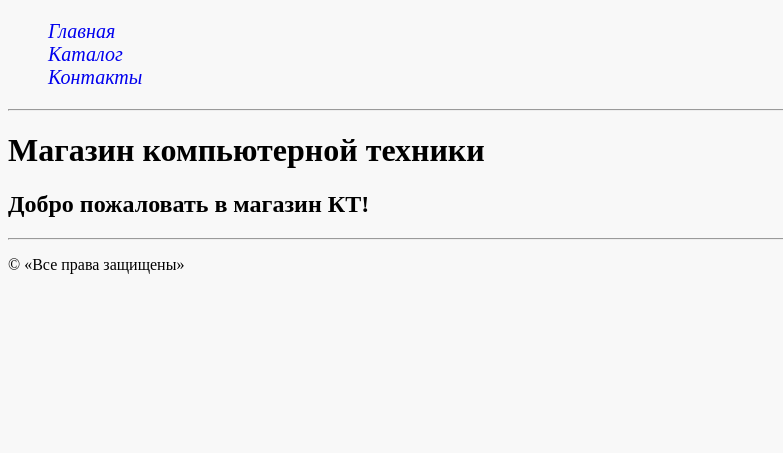
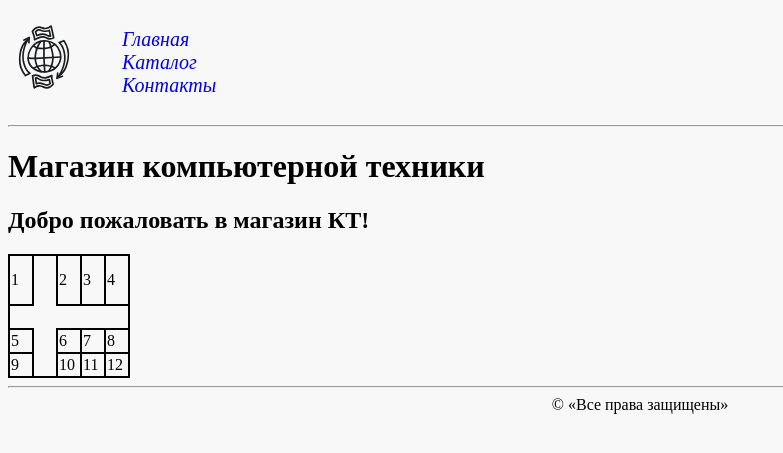
Before and after one commit to Pentix1985/Bush, a PHP site: page / in a window 1280 px wide. Shown: the top 453 px of the page, without its empty margins (0-783 px from the left). Run offline with PHP 8.4, Linux system fonts and the light colour scheme.

Commit message:
Lesson4 homework

```diff
--- a/HTML&CSS/Geekbrains/Lesson4/css/style.css
+++ b/HTML&CSS/Geekbrains/Lesson4/css/style.css
@@ -7,10 +7,17 @@ body {
     color: blue;
     font-size: 20px;
     font-style: italic;
+    max-width: 130px;
+    display: inline-block;
 }
 
-.menu a {
+.menu li a {
     text-decoration: none;
+}
+
+.menu li a:hover {
+    color: wheat;
+    background-color: #484343;
 }
 
 .short__desc,
@@ -31,6 +38,14 @@ body {
     line-height: 16px;
 }
 
+.short__text::first-letter,
+.full__text::first-letter {
+    text-transform: uppercase;
+    font-size: 40px;
+    color: red;
+    font-family: Arial, Helvetica, sans-serif;
+}
+
 .full__text {
     color: #484343;
     font-weight: 400;
@@ -46,14 +61,47 @@ body {
     list-style-image: radial-gradient(circle farthest-side at 50% 50%, darkblue, transparent);
 }
 
+form ul li {
+    list-style-type: none;
+}
+
 form li input {
     height: 20px;
     width: 230px;
     color: #484343;
     font-size: 12px;
     font-weight: 200;
+    text-transform: capitalize;
+}
+
+form li input[type="email"]:focus {
+    color: green;
+    background-color: silver;
 }
 
 .img__rew {
     outline: 3px solid green;
 }
+
+.img__rew:hover {
+    outline: 3px;
+}
+
+table {
+    border: 2px solid black;
+    border-collapse: collapse;
+}
+
+td {
+    min-width: 20px;
+    height: 20px;
+    border: 2px solid black;
+}
+
+.task tr:first-child {
+    height: 50px;
+}
+
+.footer {
+    text-align: center;
+}
--- a/HTML&CSS/Geekbrains/Lesson4/index.html
+++ b/HTML&CSS/Geekbrains/Lesson4/index.html
@@ -7,15 +7,42 @@
     <link rel="stylesheet" href="css/style.css">
 </head>
 <body>
-    <ul class="menu">
-        <li><a href="index.html">Главная</a></li>
-        <li><a href="catalog.html">Каталог</a></li>
-        <li><a href="contacts.html">Контакты</a></li>
-    </ul>
+    <div class="header">
+        <img class="logo" src="img/world_transfer_money_icon_179031.svg" alt="logo" width="70" height="70">
+        <ul class="menu">
+            <li><a href="index.html">Главная</a></li>
+            <li><a href="catalog.html">Каталог</a></li>
+            <li><a href="contacts.html">Контакты</a></li>
+        </ul>
+    </div>
     <hr>
     <h1>Магазин компьютерной техники</h1>
     <h2>Добро пожаловать в магазин КТ!</h2>
+    <table class="task">
+        <tr>
+            <td>1</td>
+            <td rowspan="4" style="border: none;"></td>
+            <td>2</td>
+            <td>3</td>
+            <td>4</td>
+        </tr>
+        <tr>
+            <td colspan="5" style="border: none;"></td>
+        </tr>
+        <tr>
+            <td>5</td>
+            <td>6</td>
+            <td>7</td>
+            <td>8</td>
+        </tr>
+        <tr>
+            <td>9</td>
+            <td>10</td>
+            <td>11</td>
+            <td>12</td>
+        </tr>
+    </table>
     <hr>
-    <p class="footer">&copy; &laquo;Все права защищены&raquo;</p>
+    <div class="footer">&copy; &laquo;Все права защищены&raquo;</div>
 </body>
 </html>
```
Also changed, not shown: HTML&CSS/Geekbrains/Lesson4/catalog.html (+9 -6 lines), HTML&CSS/Geekbrains/Lesson4/catalog/item.html (+24 -7 lines), HTML&CSS/Geekbrains/Lesson4/catalog/item0.html (+23 -6 lines), HTML&CSS/Geekbrains/Lesson4/catalog/item1.html (+23 -6 lines), HTML&CSS/Geekbrains/Lesson4/contacts.html (+9 -6 lines), HTML&CSS/Geekbrains/Lesson4/img/world_transfer_money_icon_179031.svg (added).
